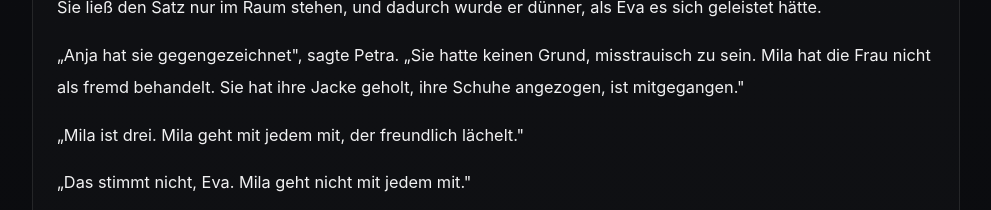
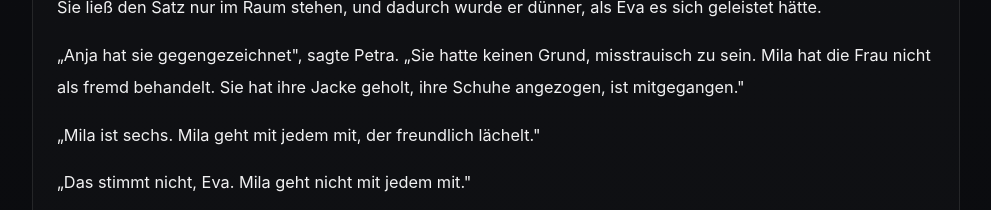
Before and after one commit to KleinDigitalSolutions/EMBER, a Next.js app: page /samples/die-falsche-abholung in a window 1280 px wide. Shown: the part 6900-7110 px from the top of the page, without its empty margins (144-1135 px from the left). Built offline with nearby package versions, Linux system fonts and the light colour scheme.

Commit message:
Buchprobe

```diff
--- a/app/samples/die-falsche-abholung/page.tsx
+++ b/app/samples/die-falsche-abholung/page.tsx
@@ -84,7 +84,7 @@ const sceneTwoParagraphs = [
   "„Sie ist nicht meine.\"",
   "Petra nickte, als hätte sie diesen Satz erwartet. Sie sagte nicht, dass sie Eva glaubte. Sie sagte nichts dagegen. Sie ließ den Satz nur im Raum stehen, und dadurch wurde er dünner, als Eva es sich geleistet hätte.",
   "„Anja hat sie gegengezeichnet\", sagte Petra. „Sie hatte keinen Grund, misstrauisch zu sein. Mila hat die Frau nicht als fremd behandelt. Sie hat ihre Jacke geholt, ihre Schuhe angezogen, ist mitgegangen.\"",
-  "„Mila ist drei. Mila geht mit jedem mit, der freundlich lächelt.\"",
+  "„Mila ist sechs. Mila geht mit jedem mit, der freundlich lächelt.\"",
   "„Das stimmt nicht, Eva. Mila geht nicht mit jedem mit.\"",
   "Es war der erste Satz, in dem Petra eine Grenze zog, und sie zog sie sehr leise.",
   "Eva versuchte zu atmen. „Und die Jacke\", sagte sie, „die rote mit dem Reh. Die ist heute morgen nicht im Schrank gewesen.\"",
```
